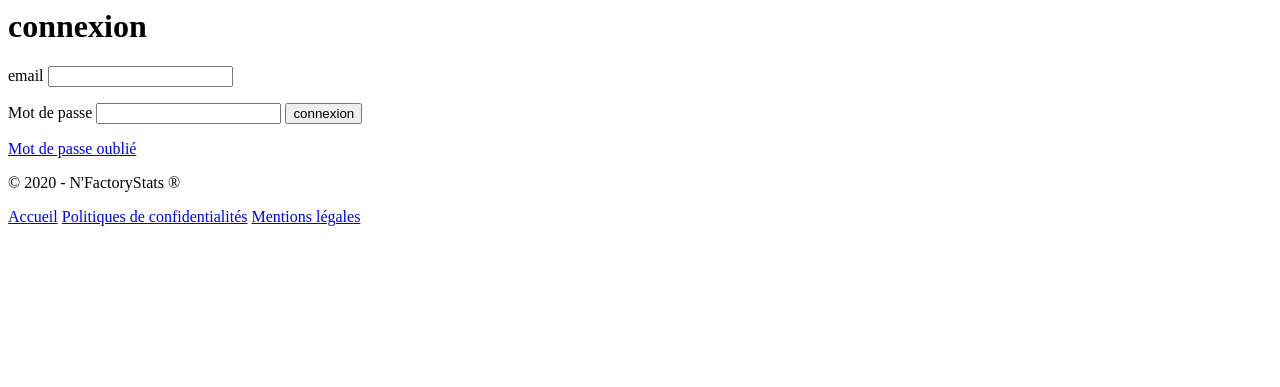
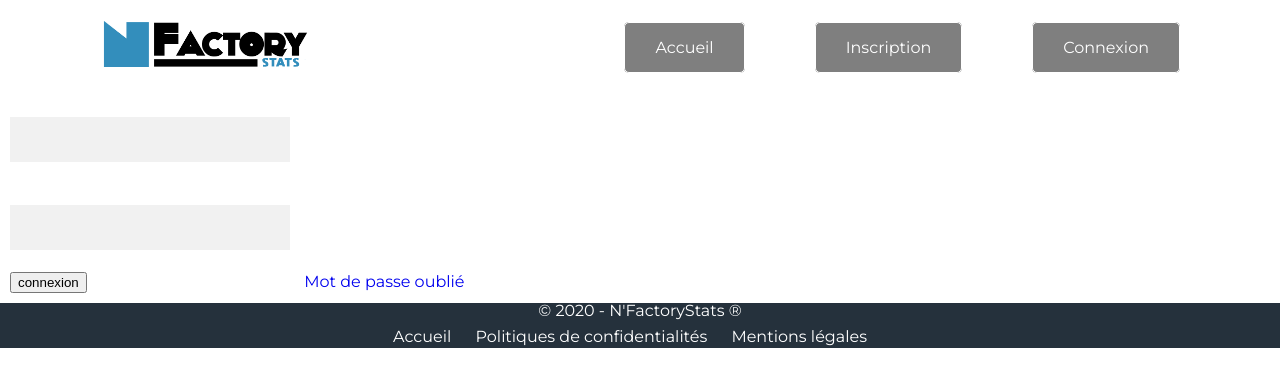
Before and after one commit to Bigo0612/N-FactoryStats, a PHP site: page /connexion.php in a window 1280 px wide. Shown: the top 387 px of the page. Run offline with PHP 8.4, Linux system fonts and the light colour scheme.

Commit message:
modif class dans inscription et connexion pour css

```diff
--- /dev/null
+++ b/asset/css/connexion.css
@@ -0,0 +1,21 @@
+.formulaires {
+    display: inline-block;
+    margin-left: auto;
+    margin-right: auto;
+    text-align: left;
+    max-width: 300px;
+    padding: 10px;
+    background-color: white;
+}
+
+.formulaires input[type=text], .formulaires input[type=password] {
+    width: 100%;
+    padding: 15px;
+    margin: 5px 0 22px 0;
+    border: none;
+    background: #f1f1f1;
+}
+
+.formulaires input[type=submit] {
+
+}
--- a/connexion.php
+++ b/connexion.php
@@ -42,12 +42,14 @@ if(!empty($_POST['submitted'])) {
     }
 }
 
-
+include('inc/header.php');
 ?>
 
-    <h1>connexion</h1>
+<div class="clear"></div>
 
-    <form action="connexion.php" method="post">
+    <h1 class="h1form">connexion</h1>
+
+    <form action="connexion.php" method="post" class="formulaires">
 
         <label for="email">email</label>
         <input type="text" name="email" id="email" value="<?php if(!empty($_POST['email']))
@@ -61,4 +63,6 @@ if(!empty($_POST['submitted'])) {
     </form>
 
     <a href="modif-mot-de-passe.php">Mot de passe oublié</a>
+
+<div class="clear"</div>
 <?php include('inc/footer.php');
--- a/inc/header.php
+++ b/inc/header.php
@@ -9,6 +9,7 @@
         } ?> </title>
     <link href="https://fonts.googleapis.com/css?family=Montserrat:300,400,700,800&display=swap" rel="stylesheet">
     <link rel="stylesheet" href="asset/css/style.css">
+    <link rel="stylesheet" href="asset/css/connexion.css">
 
 </head>
 
```
Also changed, not shown: inscription.php (+7 -3 lines).
